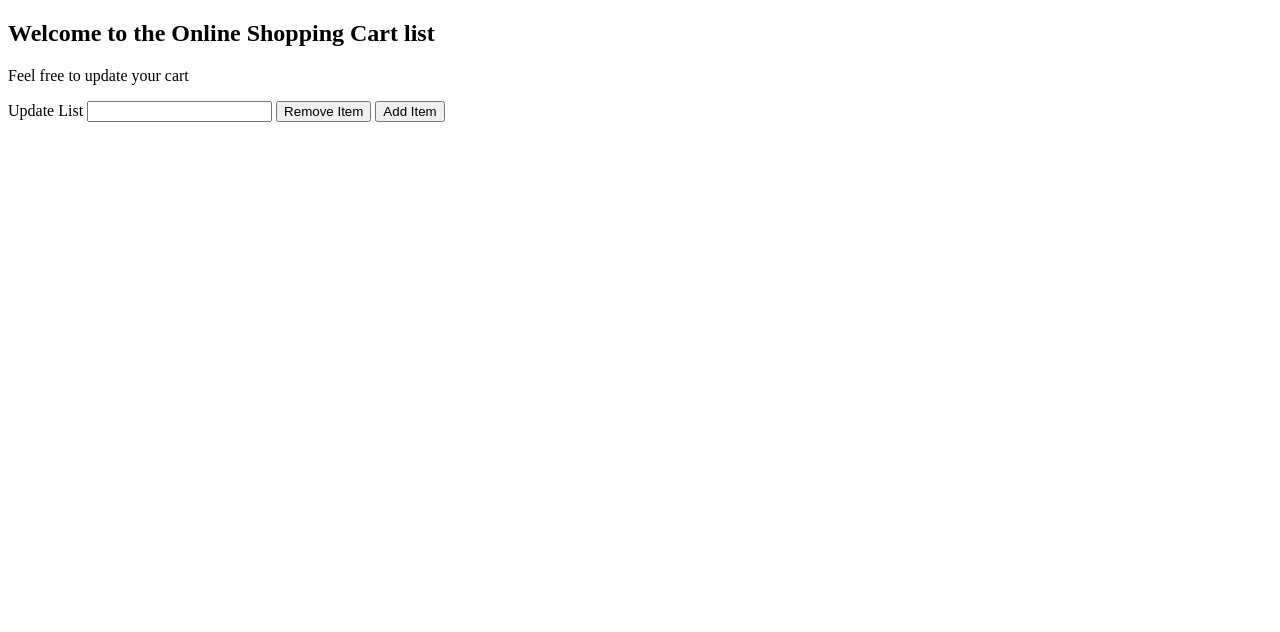
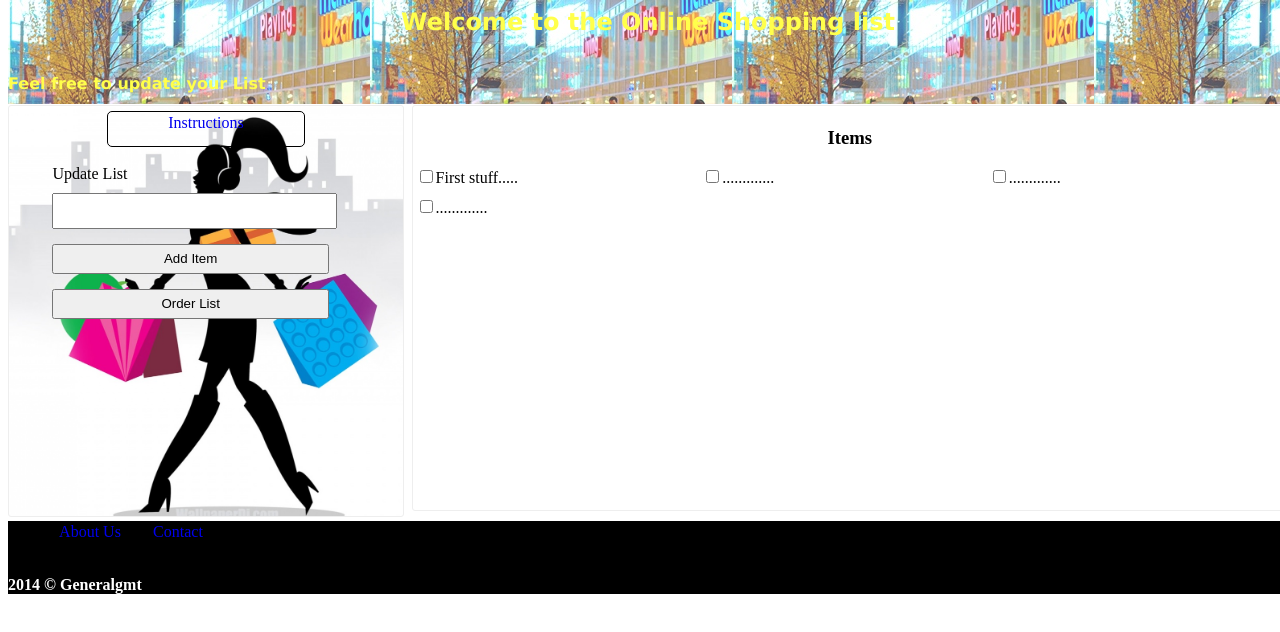
Before and after one commit to MUHammadUmerHayat/Shopping-list, a plain HTML site: page index.html in a window 1280 px wide. Drawn offline with Linux system fonts and the light colour scheme.

Commit message:
all working except add

```diff
--- a/index.html
+++ b/index.html
@@ -8,20 +8,37 @@
 </head>
 <body>
 	<div id="header">
-
-	</div id="content">
-	<div>
-		<h2>Welcome to the Online Shopping Cart list</h2>
-		<p>Feel free to update your cart</p>
-		<form>
-			<label for="list_update">Update List</label>
-			<input type="text" name="list" id="list_update">
-			<input type="button" value="Remove Item" name="remove_item">
-			<input type="submit" name="add_item" value="Add Item">
-		</form>
+		<h2>Welcome to the Online Shopping list</h2>
+		<p>Feel free to update your List</p>
+	</div>
+	<div id="content">
+		<div id="left_side">
+			<a href="#">Instructions</a> <br>
+			<form id="form">
+				<label for="list_update">Update List</label>
+				<input type="text" name="list" id="new_item">
+				<input type="submit" name="add_item" value="Add Item">
+				<input type="button" name="arrange_items" value="Order List">
+			</form>
+		</div>
+		<div id="right_side">
+			<h3>Items</h3>
+			<div id="list">
+				<ul id="item_list">
+					<li><input type="checkbox" name="check">First stuff.....</li>
+					<li><input type="checkbox" name="check" >.............</li>
+					<li><input type="checkbox" name="" value="First list">.............</li>
+					<li><input type="checkbox" name="" value="First list">.............</li>
+				</ul>
+			</div>
+		</div>
 	</div>
 	<div id="footer">
-
+		<ul>
+			<li><a href="#">About Us</a></li>
+			<li><a href="#">Contact</a></li>
+	</ul>
+		<h4> 2014 &copy Generalgmt</h4>
 	</div>
 </body>
 </html>
--- a/shopping.css
+++ b/shopping.css
@@ -1,3 +1,107 @@
 body{
+	width: 100%;
+}
+
+#header{
+	background-image: url('shpp11.jpg');
+	width: 100%;
+	opacity: 0.7;
+	margin: 0 auto;
+	margin-top: -20px;
+	color: yellow;
+	/*color: midnightblue;*/
+	font-weight: bold;
+	font-family: verdana;
+	line-height: 2.5em;
+}
+
+#content{
+	width: 100%;
+	height: 400px;
+	margin-top: -15px;
+}
+#left_side{
+	background-image: url('sh1.jpg');
+	background-size: cover;
+	width: 30%;
+	float: left;
+	margin: 0 auto;
+	padding: 5px;
+	min-height: 400px;
 
 }
+form{
+	width:80%;
+	margin: 0 auto;
+}
+.check_off{
+	text-decoration:line-through;
+}
+.not_checked{
+	text-decoration: none;
+}
+#right_side{
+	/*background-image: url('shp1.jpg');*/
+	background-size: cover;
+	width: 68%;
+	float:right;
+	margin: 0 auto;
+	padding: 2px;
+	height: 100%;
+}
+#left_side, #right_side{
+	border-radius: 3px;
+	border:1px ridge ;
+	}
+li{
+	list-style-type: none;
+	display: inline-block;
+}
+#footer{
+	clear: both;
+	width: 100%;
+	background-color: black;
+	color: white;
+	margin-bottom: -20px;
+}
+h3{
+	text-align: center;
+}
+h2{
+	text-align: center;
+	padding: 2px;
+}
+input[type="text"]{
+	margin-top: 10px;
+	width: 90%;
+	height: 30px;
+}
+a{
+	display: block;
+	width: 50%;
+	height: 30px;
+	border-radius: 5px;
+	margin: 0 auto;
+	padding: 2px;
+	text-align: center;
+	text-decoration: none;
+	/*background-color: blue;*/
+}
+#content a{
+	border:1px solid black;
+}
+input[type="button"], input[type="submit"]{
+	margin-top: 15px;
+	width: 90%;
+	height: 30px;
+}
+#footer a{
+	width: 80px;
+}
+#item_list{
+	padding-left: 1px;
+}
+#item_list li{
+	width: 32.5%;
+	margin-bottom: 10px;
+}
--- a/shopping.js
+++ b/shopping.js
@@ -3,6 +3,17 @@ $(document).ready(function(){
 
 $("#form").submit(function(event){
 		event.preventDefault();
+		var curr_item = $("#new_item").val();
+		console.log(curr_item);
+		 $("#item_list").append(curr_item)
+		 // ('<li><input type="checkbox" name="" value="First list"></li>');
+		form.reset();
 	});
 
+	$("li").click(function(){
+		$(this).toggleClass("check_off");
+	});
+	$("li").dblclick(function(){
+		$(this).remove();
+	});
 });
```
Also changed, not shown: sh1.jpg (added), shp1.jpg (added), shpp11.jpg (added).
